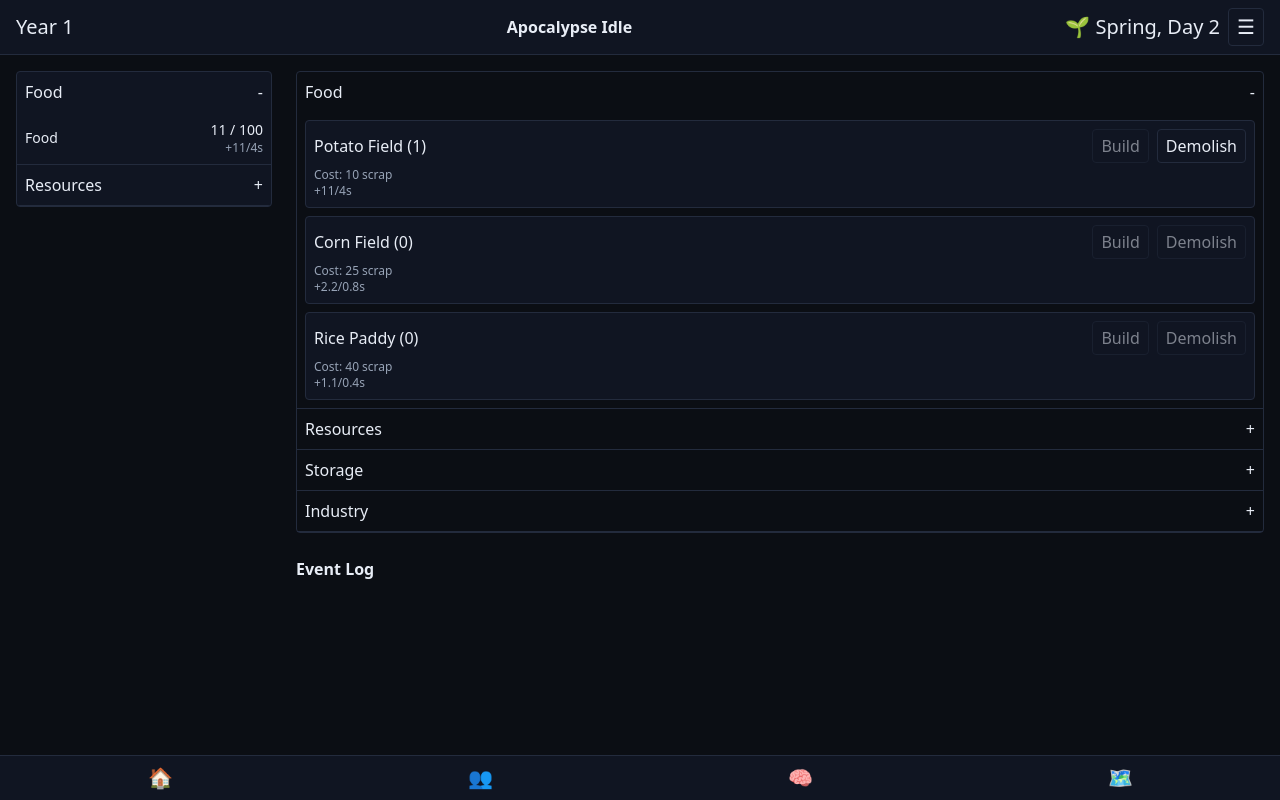
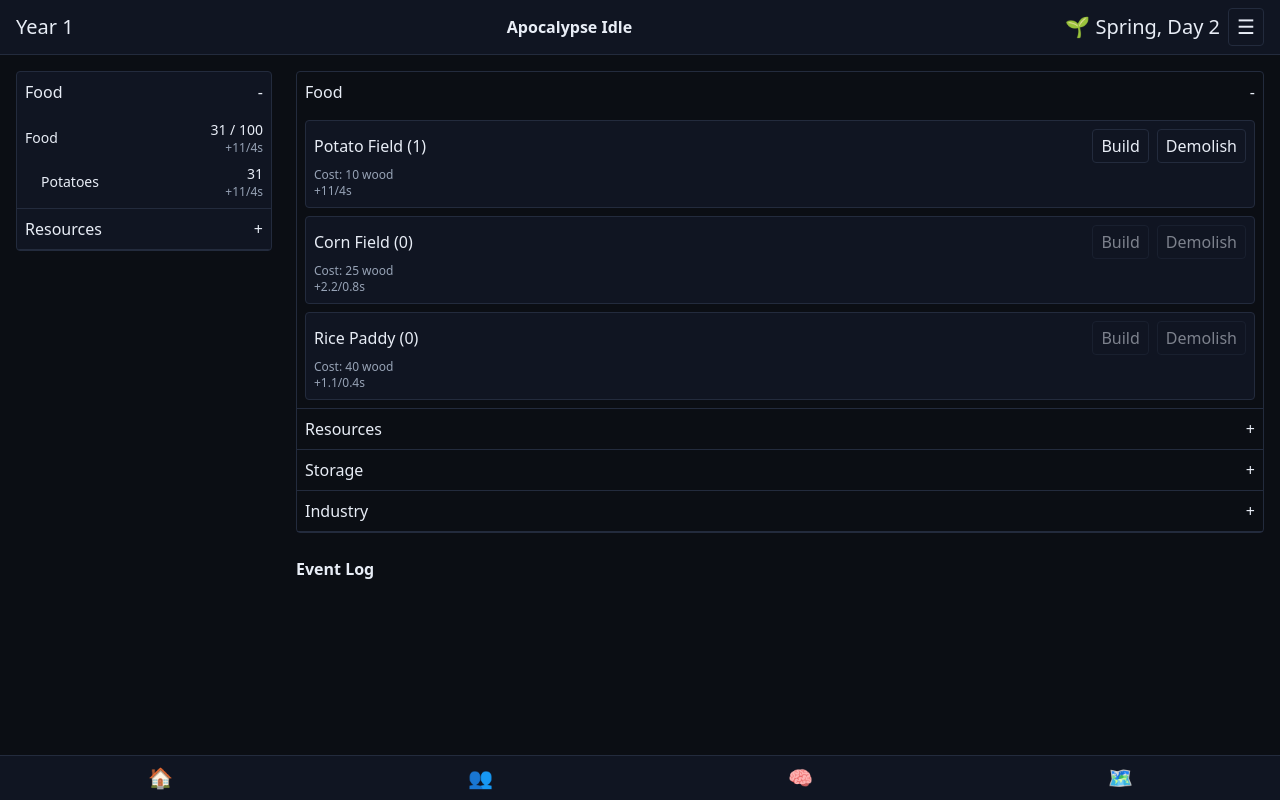
Before and after one commit to mikisz/apocalypse-idle, a React (Vite) app: page / in a window 1280 px wide. Built offline with nearby package versions, Linux system fonts and the light colour scheme.

Commit message:
Refactor resources and building costs

```diff
--- a/src/components/ResourceSidebar.jsx
+++ b/src/components/ResourceSidebar.jsx
@@ -19,13 +19,18 @@ function Accordion({ title, children, defaultOpen = false }) {
   )
 }
 
-function ResourceRow({ name, amount, capacity, rate }) {
+function ResourceRow({ name, amount, capacity, rate, indent = false }) {
   return (
-    <div className="flex items-center justify-between text-sm tabular-nums">
+    <div
+      className={`flex items-center justify-between text-sm tabular-nums ${
+        indent ? 'pl-4' : ''
+      }`}
+    >
       <span>{name}</span>
       <span className="flex flex-col items-end">
         <span>
-          {formatAmount(amount)} / {formatAmount(capacity)}
+          {formatAmount(amount)}
+          {capacity != null && ` / ${formatAmount(capacity)}`}
         </span>
         <span className="text-xs text-muted">{rate}</span>
       </span>
@@ -36,31 +41,44 @@ function ResourceRow({ name, amount, capacity, rate }) {
 export default function ResourceSidebar() {
   const { state } = useGame()
   const summary = getResourceProductionSummary(state)
+  const titleCase = (s) => s.charAt(0).toUpperCase() + s.slice(1)
   const groups = [
     {
       title: 'Food',
       defaultOpen: true,
-      resources: [
-        {
-          id: 'food',
+      total: {
+        id: 'food-total',
         name: 'Food',
         amount: state.resources.food?.amount || 0,
         capacity: getCapacity(state, 'food'),
-          rate: summary.food?.label,
+        rate: summary.categories.food?.label,
       },
-      ],
+      items: Object.entries(state.resources.food?.stocks || {})
+        .filter(([k]) => k !== 'misc')
+        .map(([type, amount]) => ({
+          id: type,
+          name: titleCase(type),
+          amount,
+          rate: summary.types[type]?.label,
+        })),
     },
     {
       title: 'Resources',
-      resources: [
-        {
-          id: 'wood',
-          name: 'Wood',
+      total: {
+        id: 'resources-total',
+        name: 'Resources',
         amount: state.resources.wood?.amount || 0,
         capacity: getCapacity(state, 'wood'),
-          rate: summary.wood?.label,
+        rate: summary.categories.wood?.label,
       },
-      ],
+      items: Object.entries(state.resources.wood?.stocks || {})
+        .filter(([k]) => k !== 'misc')
+        .map(([type, amount]) => ({
+          id: type,
+          name: titleCase(type),
+          amount,
+          rate: summary.types[type]?.label,
+        })),
     },
   ]
 
@@ -68,8 +86,9 @@ export default function ResourceSidebar() {
     <div className="border border-stroke rounded overflow-hidden bg-bg2">
       {groups.map((g) => (
         <Accordion key={g.title} title={g.title} defaultOpen={g.defaultOpen}>
-          {g.resources.map((r) => (
-            <ResourceRow key={r.id} {...r} />
+          <ResourceRow {...g.total} />
+          {g.items.map((r) => (
+            <ResourceRow key={r.id} {...r} indent />
           ))}
         </Accordion>
       ))}
--- a/src/data/buildings.js
+++ b/src/data/buildings.js
@@ -3,44 +3,48 @@ export const BUILDINGS = [
     id: 'potatoField',
     name: 'Potato Field',
     category: 'food',
+    resource: 'food',
+    type: 'potatoes',
     growthTime: 5,
     harvestAmount: 10,
-    resource: 'food',
     yieldValue: 1,
-    cost: { scrap: 10 },
+    cost: { wood: 10 },
     demolishRefundRatio: 0.5,
   },
   {
     id: 'cornField',
     name: 'Corn Field',
     category: 'food',
+    resource: 'food',
+    type: 'corn',
     growthTime: 1,
     harvestAmount: 1,
-    resource: 'food',
     yieldValue: 2,
-    cost: { scrap: 25 },
+    cost: { wood: 25 },
     demolishRefundRatio: 0.5,
   },
   {
     id: 'ricePaddy',
     name: 'Rice Paddy',
     category: 'food',
+    resource: 'food',
+    type: 'rice',
     growthTime: 0.5,
     harvestAmount: 1,
-    resource: 'food',
     yieldValue: 1,
-    cost: { scrap: 40 },
+    cost: { wood: 40 },
     demolishRefundRatio: 0.5,
   },
   {
     id: 'loggingCamp',
     name: 'Logging Camp',
     category: 'resources',
+    resource: 'wood',
+    type: 'wood',
     growthTime: 2,
     harvestAmount: 1,
-    resource: 'wood',
     yieldValue: 1,
-    cost: { scrap: 50 },
+    cost: { wood: 50 },
     demolishRefundRatio: 0.5,
   },
 ]
--- a/src/engine/production.js
+++ b/src/engine/production.js
@@ -3,11 +3,12 @@ import { getSeasonModifiers } from './time.js'
 import { getCapacity } from '../state/selectors.js'
 
 export function getProductionRates(state) {
-  const rates = { food: 0, scrap: 0, wood: 0 }
+  const rates = { food: 0, wood: 0 }
   const settlers = state.population?.settlers ?? []
   settlers.forEach((s) => {
     if (s.role === 'farming') rates.food += 1 + s.skills.farming * 0.1
-    if (s.role === 'scavenging') rates.scrap += 1 + s.skills.scavenging * 0.1
+    if (s.role === 'scavenging')
+      rates.wood += 1 + s.skills.scavenging * 0.1
   })
   const buildings = state.buildings || {}
   Object.values(buildings).forEach((b) => {
@@ -20,12 +21,18 @@ export function getProductionRates(state) {
 
 export function processTick(state, seconds = 1) {
   const rates = getProductionRates(state)
-  const resources = { ...state.resources }
+  const resources = {}
+  Object.entries(state.resources).forEach(([key, val]) => {
+    resources[key] = { ...val, stocks: { ...(val.stocks || {}) } }
+  })
   Object.entries(rates).forEach(([res, rate]) => {
     const capacity = getCapacity(state, res)
     const current = resources[res]?.amount || 0
     const nextAmount = Math.min(capacity, current + rate * seconds)
-    resources[res] = { amount: nextAmount, capacity }
+    const delta = nextAmount - current
+    const stocks = resources[res]?.stocks || {}
+    stocks.misc = (stocks.misc || 0) + delta
+    resources[res] = { amount: nextAmount, capacity, stocks }
   })
 
   const mods = getSeasonModifiers(state)
@@ -35,6 +42,7 @@ export function processTick(state, seconds = 1) {
     const count = state.buildings?.[b.id]?.count || 0
     if (count <= 0 || !b.growthTime) return
     const resId = b.resource
+    const type = b.type
     const effectiveGrowth = b.growthTime * mods.farmingSpeed
     const effectiveHarvest = b.harvestAmount * mods.farmingYield * b.yieldValue
     const group = { ...(timers[resId] || {}) }
@@ -49,7 +57,11 @@ export function processTick(state, seconds = 1) {
       const current = resources[resId]?.amount || 0
       let next = current + effectiveHarvest * count * cycles
       if (next > capacity) next = capacity
-      resources[resId] = { amount: next, capacity }
+      const gain = next - current
+      const stocks = resources[resId]?.stocks || {}
+      const subCurrent = stocks[type] || 0
+      stocks[type] = subCurrent + gain
+      resources[resId] = { amount: next, capacity, stocks }
     }
     group[b.id] = timer
     timers[resId] = group
--- a/src/state/defaultState.js
+++ b/src/state/defaultState.js
@@ -6,9 +6,8 @@ export const defaultState = {
   meta: { seasons: initSeasons() },
   ui: { activeTab: 'base', drawerOpen: false, offlineProgress: null },
   resources: {
-    scrap: { amount: 0, capacity: 0 },
-    food: { amount: 0, capacity: 100 },
-    wood: { amount: 0, capacity: 100 },
+    food: { amount: 20, capacity: 100, stocks: { potatoes: 20 } },
+    wood: { amount: 20, capacity: 100, stocks: { wood: 20 } },
   },
   storage: {
     food: { base: 100, fromBuildings: 0 },
--- a/src/state/selectors.js
+++ b/src/state/selectors.js
@@ -8,9 +8,9 @@ export function getCapacity(state, resourceId) {
 }
 
 export function getResourceProductionSummary(state) {
-  const summaries = {}
   const mods = getSeasonModifiers(state)
-  const grouped = {}
+  const groupedCategories = {}
+  const groupedTypes = {}
   BUILDINGS.forEach((b) => {
     const count = state.buildings?.[b.id]?.count || 0
     if (count > 0 && b.growthTime) {
@@ -18,26 +18,38 @@ export function getResourceProductionSummary(state) {
       const effectiveHarvest =
         b.harvestAmount * mods.farmingYield * b.yieldValue
       const res = b.resource
-      grouped[res] = grouped[res] || []
-      grouped[res].push({
+      groupedCategories[res] = groupedCategories[res] || []
+      groupedCategories[res].push({
+        amountPerHarvest: effectiveHarvest * count,
+        intervalSec: effectiveGrowth,
+      })
+      const type = b.type
+      groupedTypes[type] = groupedTypes[type] || []
+      groupedTypes[type].push({
         amountPerHarvest: effectiveHarvest * count,
         intervalSec: effectiveGrowth,
       })
     }
   })
-  Object.entries(grouped).forEach(([res, arr]) => {
+
+  const summaries = { categories: {}, types: {} }
+  const build = (group, target) => {
+    Object.entries(group).forEach(([key, arr]) => {
       if (arr.length === 1) {
         const r = arr[0]
-      summaries[res] = { ...r, label: formatRate(r) }
+        target[key] = { ...r, label: formatRate(r) }
       } else if (arr.length > 1) {
         const perSec = arr.reduce(
           (sum, r) => sum + r.amountPerHarvest / r.intervalSec,
           0,
         )
-      summaries[res] = { perSec, label: `+${perSec.toFixed(2)}/s` }
+        target[key] = { perSec, label: `+${perSec.toFixed(2)}/s` }
       } else {
-      summaries[res] = { perSec: 0, label: '+0/s' }
+        target[key] = { perSec: 0, label: '+0/s' }
       }
     })
+  }
+  build(groupedCategories, summaries.categories)
+  build(groupedTypes, summaries.types)
   return summaries
 }
--- a/src/views/BaseView.jsx
+++ b/src/views/BaseView.jsx
@@ -41,7 +41,19 @@ function BuildingRow({ building }) {
       const resources = { ...prev.resources }
       costEntries.forEach(([res, amt]) => {
         const current = prev.resources[res]?.amount || 0
-        resources[res] = { ...prev.resources[res], amount: current - amt }
+        const stocks = {
+          ...(prev.resources[res]?.stocks || {}),
+        }
+        const keys = Object.keys(stocks)
+        if (keys.length > 0) {
+          const key = keys[0]
+          stocks[key] = Math.max(0, (stocks[key] || 0) - amt)
+        }
+        resources[res] = {
+          ...prev.resources[res],
+          amount: current - amt,
+          stocks,
+        }
       })
       const newCount = (prev.buildings[building.id]?.count || 0) + 1
       const buildings = {
@@ -68,7 +80,13 @@ function BuildingRow({ building }) {
         const capacity = getCapacity(prev, res)
         const current = prev.resources[res]?.amount || 0
         const next = Math.min(capacity, current + refund)
-        resources[res] = { ...prev.resources[res], amount: next }
+        const stocks = {
+          ...(prev.resources[res]?.stocks || {}),
+        }
+        const keys = Object.keys(stocks)
+        const key = keys[0] || res
+        stocks[key] = (stocks[key] || 0) + refund
+        resources[res] = { ...prev.resources[res], amount: next, stocks }
       })
       const newCount = (prev.buildings[building.id]?.count || 0) - 1
       const buildings = {
```
Lines whose indentation alone changed are shown as unchanged.
